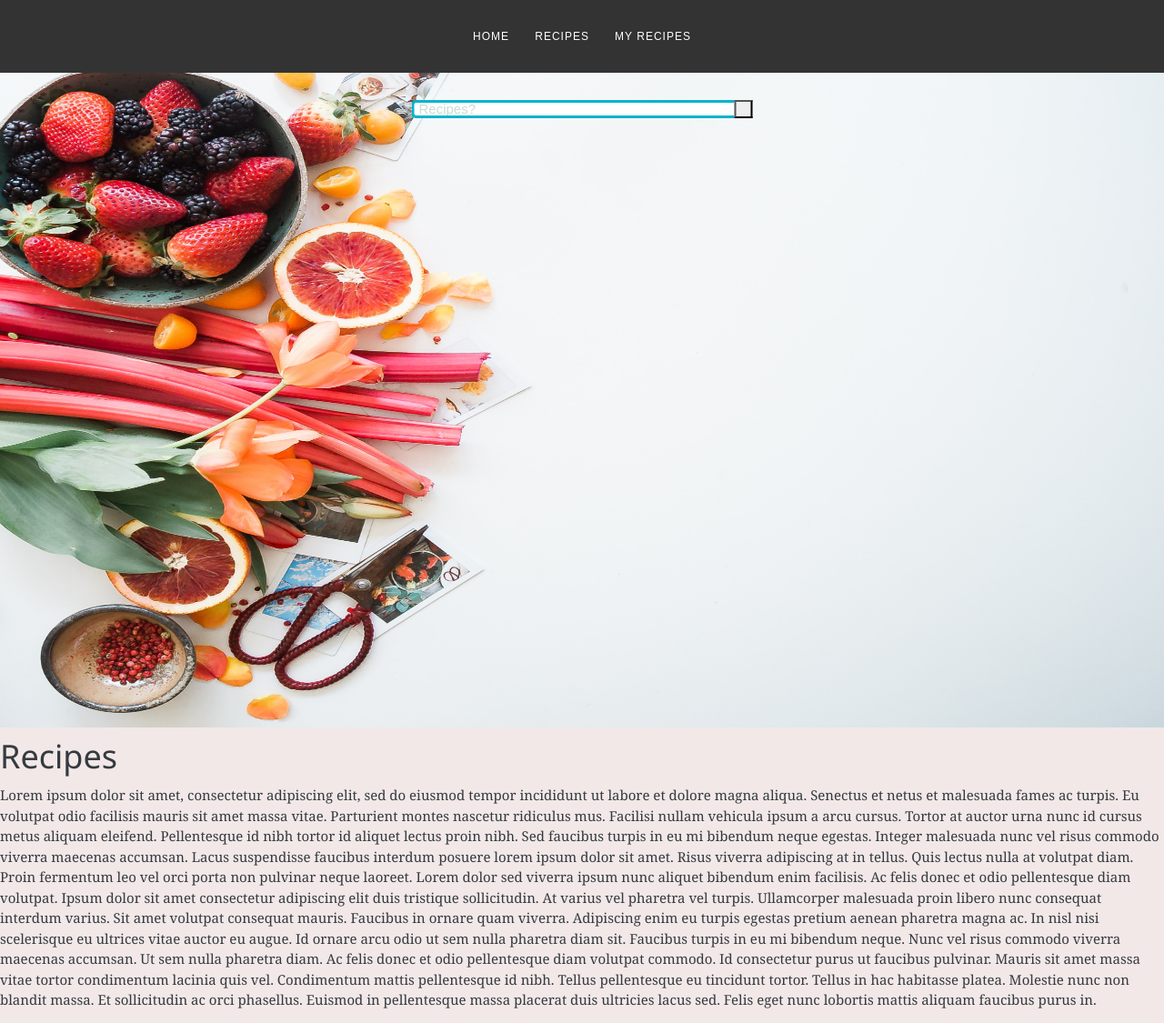
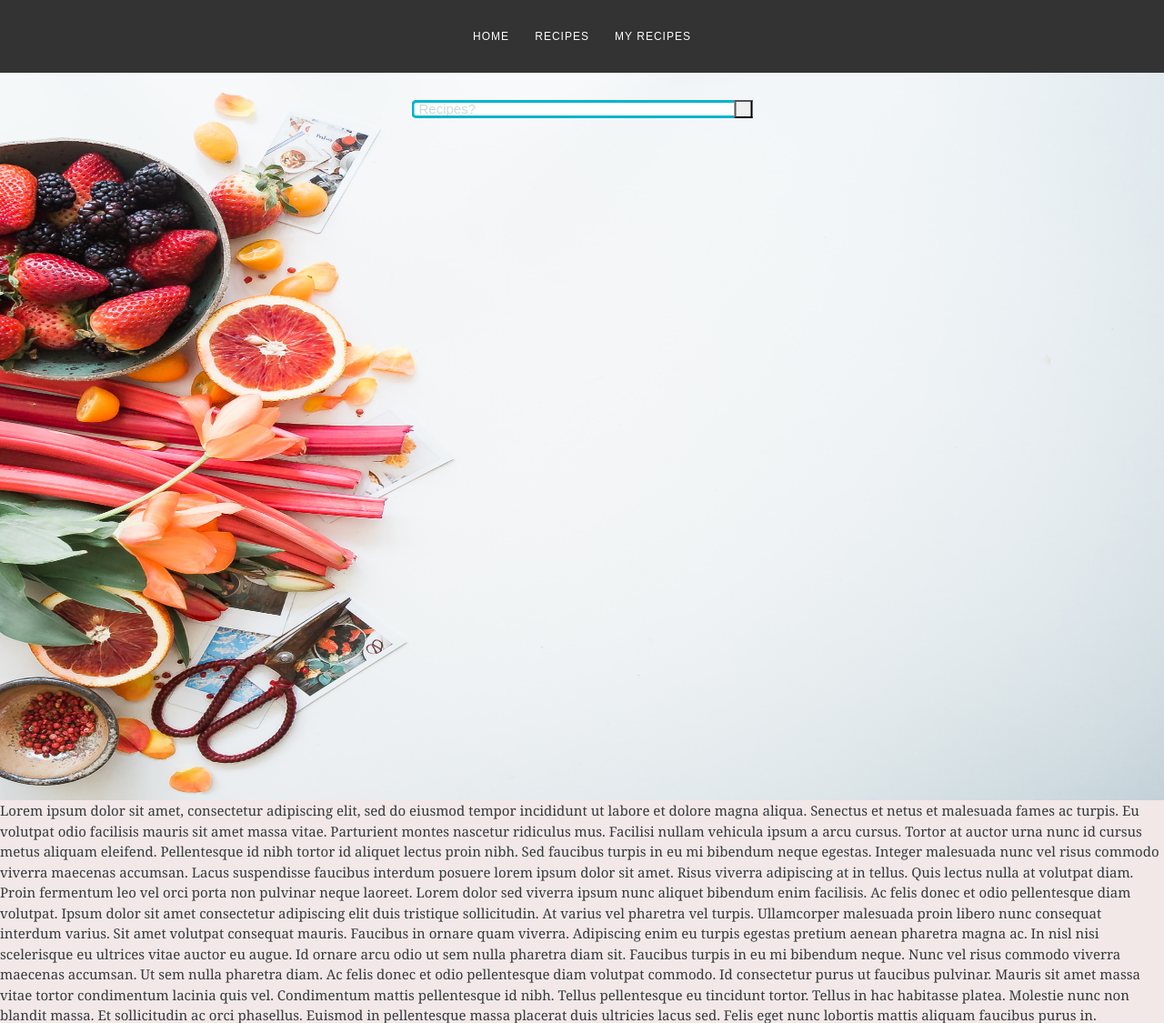
Before and after one commit to galkochris/recipe, a Flask app: page / in a window 1280 px wide; the page is wider, and only the part inside the window is pictured. Shown: the top 1125 px of that part at 91% size. Run offline with Flask 2, Linux system fonts and the light colour scheme; some libraries are stand-ins or nearby versions.

Commit message:
Fixed some errors with css + navbar

```diff
--- a/static/style.css
+++ b/static/style.css
@@ -13,8 +13,13 @@ header {
   width: 100%;
 }
 
+.banner {
+  position: fixed;
+  padding-top: 100px;
+}
+
 #top {
-    position:fixed;
+    position: sticky;
     height:80px;
     top:0;
     left:0;
@@ -97,3 +102,17 @@ header {
 h1 {
   padding-top: -100px;
 }
+
+.container {
+  margin-left: -100px;
+  position: static;
+}
+
+.banner {
+  position: absolute;
+  left: 0;
+  top: 50%;
+  width: 100%;
+  text-align: center;
+  font-size: 4em;
+}
--- a/templates/index.html
+++ b/templates/index.html
@@ -2,11 +2,12 @@
 {% block content %}
 
 {% include 'partials/navbar.html' %}
-<div class="wrapper">
+
+<div class="container">
+<!-- <div class="banner"><h1>Recipes</h1></div> -->
     <div class="img1"><img src="/static/img/1.jpg" alt="header" height="800px" width="1400px"></div>
 </div>
 
-<div id="banner"><h1>Recipes</h1></div>
 
 <p> Lorem ipsum dolor sit amet, consectetur adipiscing elit, sed do eiusmod tempor incididunt ut labore et dolore magna aliqua. Senectus et netus et malesuada fames ac turpis. Eu volutpat odio facilisis mauris sit amet massa vitae. Parturient montes nascetur ridiculus mus. Facilisi nullam vehicula ipsum a arcu cursus. Tortor at auctor urna nunc id cursus metus aliquam eleifend. Pellentesque id nibh tortor id aliquet lectus proin nibh. Sed faucibus turpis in eu mi bibendum neque egestas. Integer malesuada nunc vel risus commodo viverra maecenas accumsan. Lacus suspendisse faucibus interdum posuere lorem ipsum dolor sit amet.
 
```
